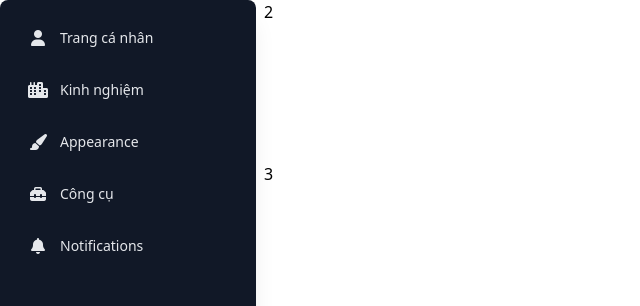
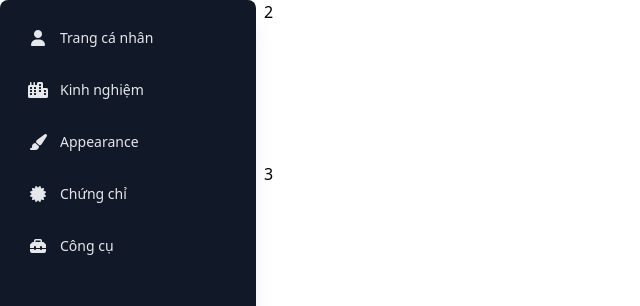
Before and after one commit to duongdaison3/PeaProfile, a plain HTML site: page index.html in a window 1280 px wide. Shown: the top 306 px of the page, 0-640 px from the left. Drawn offline with nearby package versions, Linux system fonts and the light colour scheme.

Commit message:
setup menu bar

```diff
--- a/index.html
+++ b/index.html
@@ -34,12 +34,12 @@
                         </li>
                         <li class="mb-2">
                             <a href="#" class="flex items-center p-3 hover:bg-gray-700 hover:text-white rounded-md transition-colors duration-150">
-                                <i class="fa-solid fa-toolbox fa-fw mr-3"></i> <span class="text-sm font-medium">Công cụ</span>
+                                <i class="fa-solid fa-certificate fa-fw mr-3"></i> <span class="text-sm font-medium">Chứng chỉ</span>
                             </a>
                         </li>
                         <li class="mb-2">
                             <a href="#" class="flex items-center p-3 hover:bg-gray-700 hover:text-white rounded-md transition-colors duration-150">
-                                <i class="fas fa-bell fa-fw mr-3"></i> <span class="text-sm font-medium">Notifications</span>
+                                <i class="fa-solid fa-toolbox fa-fw mr-3"></i> <span class="text-sm font-medium">Công cụ</span>
                             </a>
                         </li>
                         </ul>
```
